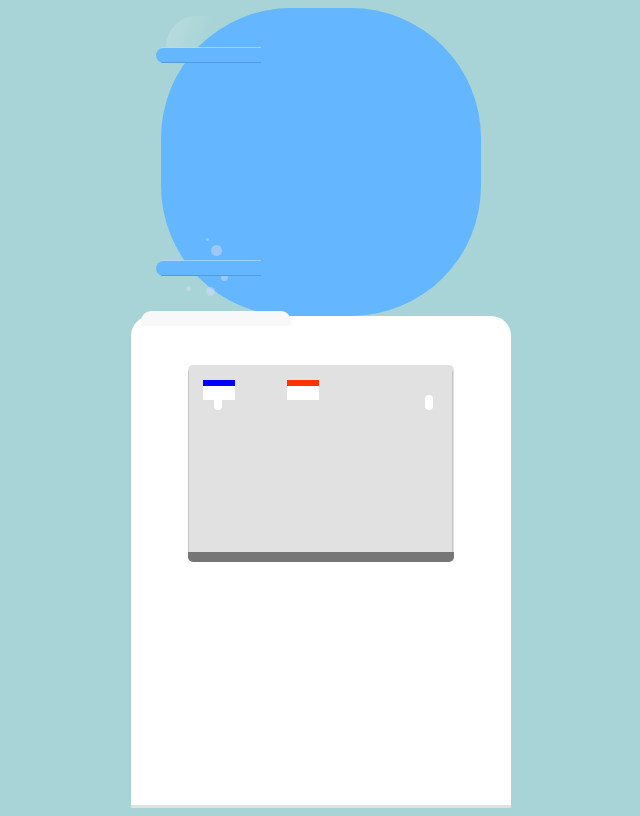
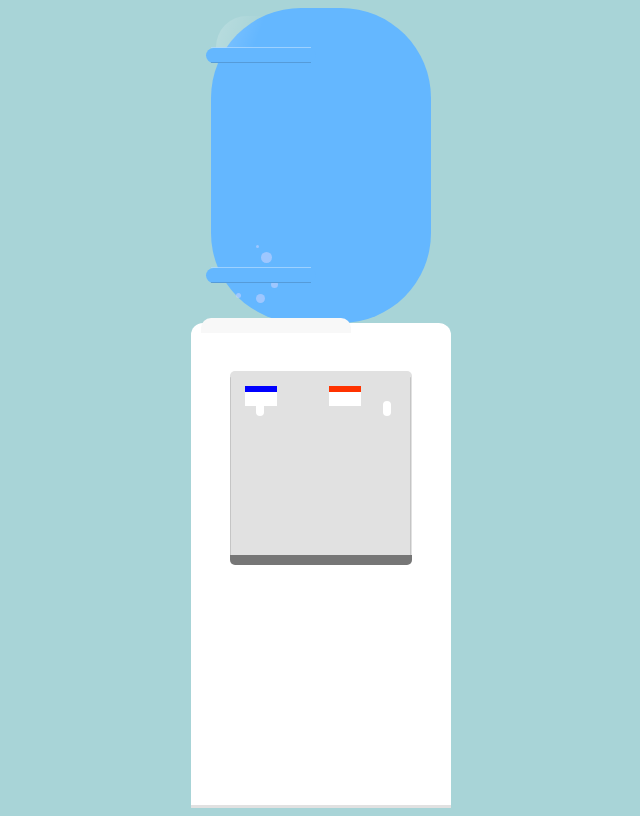
Before and after one commit to Enigma-Deez/Water-Dispenser-CSS-JS-., a plain HTML site: page Index.html in a window 1280 px wide. Shown: the whole page, without its empty margins (319-959 px from the left). Drawn offline with Linux system fonts and the light colour scheme.

Commit message:
Update separating tablet and laptops dimensions

```diff
--- a/style.css
+++ b/style.css
@@ -1,4 +1,4 @@
-@media (min-width: 768px) and (max-width: 1366px) {
+@media (min-width: 768px) and (max-width: 1024px) {
   .bottle {
     width: 320px !important;
     height: 500px !important;
@@ -9,6 +9,20 @@
     height: 800px !important;
     border-top-left-radius: 20px !important;
     border-top-right-radius: 20px !important;
+  }
+}
+
+@media (min-width: 1025px) and (max-width: 1600px) {
+  .bottle {
+    width: 220px !important;
+    height: 350px !important;
+    border-radius: 90px !important;
+  }
+  .stand {
+    width: 260px !important;
+    height: 540px !important;
+    border-top-left-radius: 12px !important;
+    border-top-right-radius: 12px !important;
   }
 }
 *, *:before, *:after {
```
